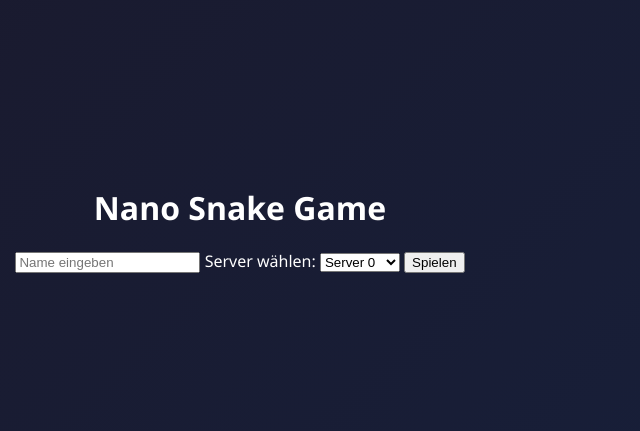
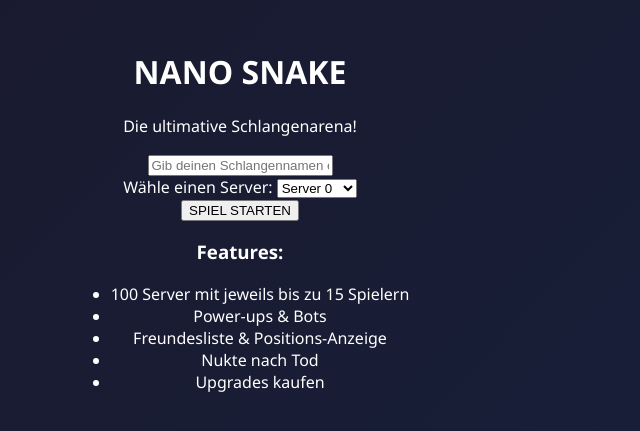
Before and after one commit to NanoSliter/NanoSliter.github.io, a website: page index.html in a window 1280 px wide. Shown: the part 181-612 px from the top of the page, without its empty margins (0-640 px from the left). Drawn offline with nearby package versions, Linux system fonts and the light colour scheme; no server answers.

Commit message:
Update title and enhance start screen layout

```diff
--- a/index.html
+++ b/index.html
@@ -2,21 +2,42 @@
 <html lang="de">
 <head>
     <meta charset="UTF-8">
-    <title>Nano Snake Game</title>
+    <title>Nano Snake - Multiplayer Spiel</title>
     <link rel="stylesheet" href="style.css">
 </head>
 <body>
+    <!-- Startbildschirm -->
     <div id="startScreen">
-        <h1>Nano Snake Game</h1>
-        <input type="text" id="playerName" placeholder="Name eingeben">
-        <label>Server wählen:</label>
-        <select id="serverSelect"></select>
-        <button onclick="joinGame()">Spielen</button>
+        <div class="logo">
+            <h1>NANO SNAKE</h1>
+            <p>Die ultimative Schlangenarena!</p>
+        </div>
+
+        <div class="form-container">
+            <input type="text" id="playerName" placeholder="Gib deinen Schlangennamen ein">
+            <br>
+            <label for="serverSelect">Wähle einen Server:</label>
+            <select id="serverSelect"></select>
+            <br>
+            <button onclick="joinGame()">SPIEL STARTEN</button>
+        </div>
+
+        <div class="info-box">
+            <h3>Features:</h3>
+            <ul>
+                <li>100 Server mit jeweils bis zu 15 Spielern</li>
+                <li>Power-ups & Bots</li>
+                <li>Freundesliste & Positions-Anzeige</li>
+                <li>Nukte nach Tod</li>
+                <li>Upgrades kaufen</li>
+            </ul>
+        </div>
     </div>
 
+    <!-- Spielbereich -->
     <canvas id="gameCanvas" width="800" height="600"></canvas>
 
-    <!-- Hier verbindest du dich mit deinem externen Server -->
+    <!-- Socket.io CDN -->
     <script src="https://cdn.socket.io/4.7.5/socket.io.min.js"></script>
     <script src="script.js"></script>
 </body>
```
